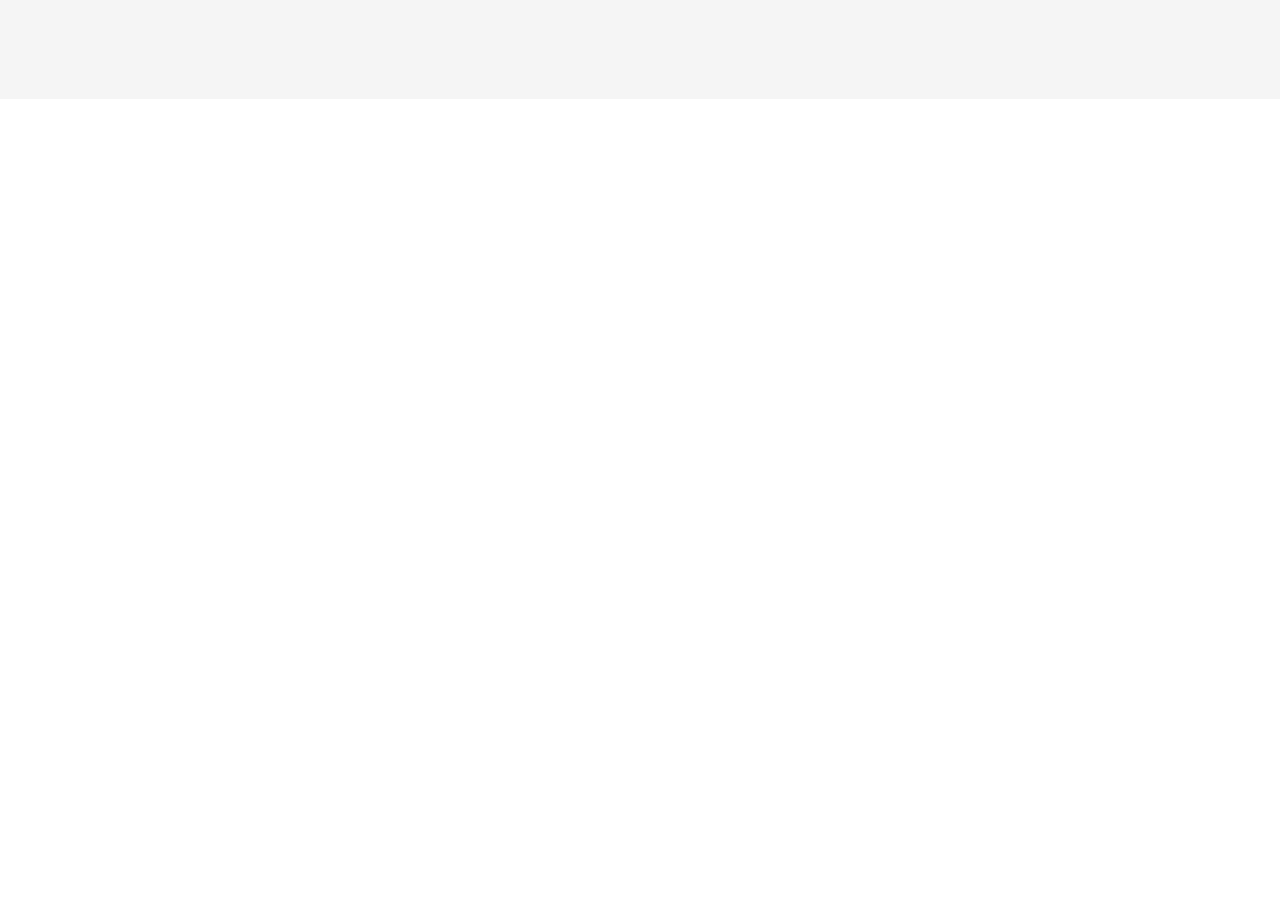
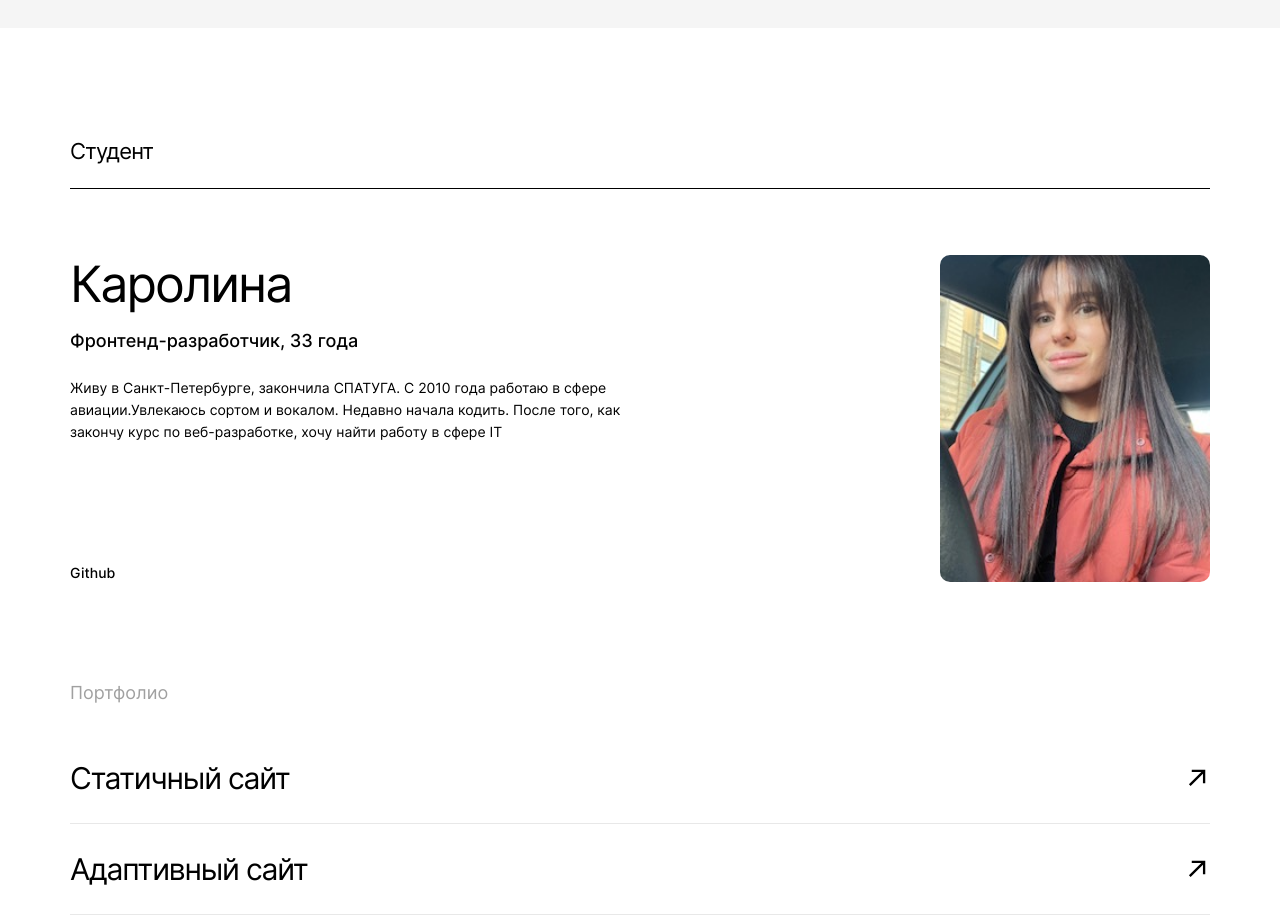
Before and after one commit to karolina-kovdya/movies-explorer-frontend, a React (Create React App) app: page / in a window 1280 px wide. Shown: the part 1880-2797 px from the top of the page. Before the commit the page ends 1979 px from the top, so only its background shows below. Built offline with nearby package versions, Linux system fonts and the light colour scheme.

Commit message:
добавляет компонент AboutMe

```diff
--- a/src/components/AboutMe/AboutMe.css
+++ b/src/components/AboutMe/AboutMe.css
@@ -0,0 +1,114 @@
+.aboutMe {
+    width: 1140px;
+    margin: 110px 70px;
+}
+
+.aboutMe__profile {
+    display: flex;
+    justify-content: space-between;
+    margin: 66px 0 0 0;
+}
+
+.abouteMe__profile-info {
+    width: 600px;
+    display: flex;
+    flex-direction: column;
+}
+
+.aboutMe__name {
+    margin: 0;
+    font-family: 'Inter';
+    font-style: normal;
+    font-weight: 400;
+    font-size: 50px;
+    line-height: 58px;
+    letter-spacing: -0.04em;
+}
+
+.aboutMe__job {
+    margin: 18px 0 0 0;
+    font-family: 'Inter';
+    font-style: normal;
+    font-weight: 500;
+    font-size: 18px;
+    line-height: 20px;
+}
+
+.aboutMe__about {
+    margin: 26px 0 0 0;
+    height: 88px;
+    font-family: 'Inter';
+    font-style: normal;
+    font-weight: 400;
+    font-size: 14px;
+    line-height: 22px;
+}
+
+.aboutMe__contact {
+    margin: 99px 0 0 0;
+    font-family: 'Inter';
+    font-style: normal;
+    font-weight: 500;
+    font-size: 14px;
+    line-height: 17px;
+    text-decoration: none;
+    color: #000;
+}
+
+.aboutMe__photo {
+    width: 270px;
+    max-height: 327px;
+    border-radius: 10px;
+    object-fit: cover;
+}
+
+.aboutMe__portfolio {
+    margin: 101px 0 0 0;
+}
+
+.aboutMe__portfolio-subtitle {
+    margin: 0 0 30px 0;
+    font-family: 'Inter';
+    font-style: normal;
+    font-weight: 400;
+    font-size: 18px;
+    line-height: 20px;
+    color: #A0A0A0;
+}
+
+.aboutMe__links-list {
+    padding: 0;
+    display: flex;
+    flex-direction: column;
+    list-style: none;
+}
+
+.aboutMe__link {
+    border-bottom: 1px solid #E8E8E8;
+}
+
+.aboutMe__link:last-child {
+    border-bottom: none;
+}
+
+.aboutMe__link-element {
+    display: flex;
+    justify-content: space-between;
+    margin: 20px 0;
+    text-decoration: none;
+    color: #000;
+}
+
+.abooteMe__link-title {
+    margin: 0;
+    font-family: 'Inter';
+    font-style: normal;
+    font-weight: 400;
+    font-size: 30px;
+    line-height: 50px;
+    letter-spacing: -0.04em;
+}
+
+.aboutMe__link-icon {
+    margin: 0 4px 0 0;
+}
--- a/src/components/AboutMe/AboutMe.js
+++ b/src/components/AboutMe/AboutMe.js
@@ -0,0 +1,47 @@
+import './AboutMe.css'
+import SectionsHeader from '../SectionsHeader/SectionsHeader';
+import userPhoto from '../../images/userPhoto.jpg'
+import icon from '../../images/portfolioIcon.svg'
+import { Link } from 'react-router-dom';
+
+function AboutMe () {
+    return (
+        <section className='aboutMe'>
+          <SectionsHeader title='Студент' />
+          <div className='aboutMe__profile'>
+            <div className='abouteMe__profile-info'>
+              <h3 className='aboutMe__name'>Каролина</h3>
+              <p className='aboutMe__job'>Фронтенд-разработчик, 33 года</p>
+              <p className='aboutMe__about'>Живу в Санкт-Петербурге, закончила СПАТУГА. C 2010 года работаю в сфере авиации.Увлекаюсь сортом и вокалом. Недавно начала кодить. После того, как закончу курс по веб-разработке, хочу найти работу в сфере IT</p>
+              <a className='aboutMe__contact' href='https://github.com/karolina-kovdya' target='blank'>Github</a>
+            </div>
+            <img className='aboutMe__photo' src={userPhoto} alt='Фотография' />
+          </div>
+          <div className='aboutMe__portfolio'>
+            <h3 className='aboutMe__portfolio-subtitle'>Портфолио</h3>
+            <ul className='aboutMe__links-list'>
+              <li className='aboutMe__link'>
+                <Link className='aboutMe__link-element' to={'https://github.com/karolina-kovdya/how-to-learn'} target='_blank'>
+                  <p className='abooteMe__link-title'>Статичный сайт</p>
+                  <img className='aboutMe__link-icon' src={icon} alt='Изображение стрелка-ссылка'/>
+                </Link>
+              </li>
+              <li className='aboutMe__link'>
+                <Link className='aboutMe__link-element' to={'https://github.com/karolina-kovdya/russian-travel'} target='_blank'>
+                  <p className='abooteMe__link-title'>Адаптивный сайт</p>
+                  <img className='aboutMe__link-icon' src={icon} alt='Изображение стрелка-ссылка'/>
+                </Link>
+              </li>
+              <li className='aboutMe__link'>
+                <Link className='aboutMe__link-element' to={'https://github.com/karolina-kovdya/react-mesto-api-full-gha'} target='_blank'>
+                  <p className='abooteMe__link-title'>Одностраничное приложение</p>
+                  <img className='aboutMe__link-icon' src={icon} alt='Изображение стрелка-ссылка'/>
+                </Link>
+              </li>
+            </ul>
+          </div>
+        </section>
+    )
+}
+
+export default AboutMe;
--- a/src/components/AboutProject/AboutProject.css
+++ b/src/components/AboutProject/AboutProject.css
@@ -11,6 +11,10 @@
     list-style: none;
 }
 
+.aboutProject__info-list {
+    width: 550px;
+}
+
 .aboutProject__info-subtitle {
     margin: 0 0 26px 0;
     font-family: 'Inter';
@@ -22,6 +26,7 @@
 }
 
 .aboutProject__tetx {
+    margin: 26px 0 0 0;
     font-family: 'Inter';
     font-style: normal;
     font-weight: 400;
@@ -50,7 +55,7 @@
 }
 
 .aboutProject__schedule_theme_grey {
-    background-color: #F2F2F2;;
+    background-color: #F2F2F2;
     font-weight: 400;
 }
 
--- a/src/components/App/App.js
+++ b/src/components/App/App.js
@@ -1,14 +1,17 @@
 import React from 'react';
+import { BrowserRouter } from 'react-router-dom';
 import './App.css';
 import Header from '../Haeder/Header';
 import Main from '../Main/Main';
 
 function App() {
   return (
-    <div className="app">
-      <Header />
-      <Main />
-    </div>
+    <BrowserRouter>
+      <div className="app">
+        <Header />
+        <Main />
+      </div>
+    </BrowserRouter>
   );
 }
 
--- a/src/components/Haeder/Header.css
+++ b/src/components/Haeder/Header.css
@@ -15,6 +15,7 @@
     margin: 18px 0 18px 70px;
     padding: 0;
     background-image: url('../../images/headerLogo.svg');
+    object-fit: cover;
 }
 
 .header__auth {
--- a/src/components/Main/Main.js
+++ b/src/components/Main/Main.js
@@ -1,6 +1,7 @@
 import Promo from '../Promo/Promo';
 import AboutProject from '../AboutProject/AboutProject';
 import Techs from '../Techs/Techs';
+import AboutMe from '../AboutMe/AboutMe';
 
 function Main () {
     return (
@@ -8,6 +9,7 @@ function Main () {
         <Promo />
         <AboutProject />
         <Techs />
+        <AboutMe />
       </div>
     )
 }
--- a/src/components/Promo/Promo.css
+++ b/src/components/Promo/Promo.css
@@ -15,6 +15,7 @@
 }
 
 .promo__title {
+    margin: 0;
     max-width: 640px;
     font-family: 'Inter';
     font-style: normal;
@@ -25,6 +26,7 @@
 }
 
 .promo__info {
+    margin: 36px 0 0 0;
     max-width: 310px;
     font-family: 'Inter';
     font-style: normal;
```
Also changed, not shown: src/images/portfolioIcon.svg (added), src/images/userPhoto.jpg (added).
